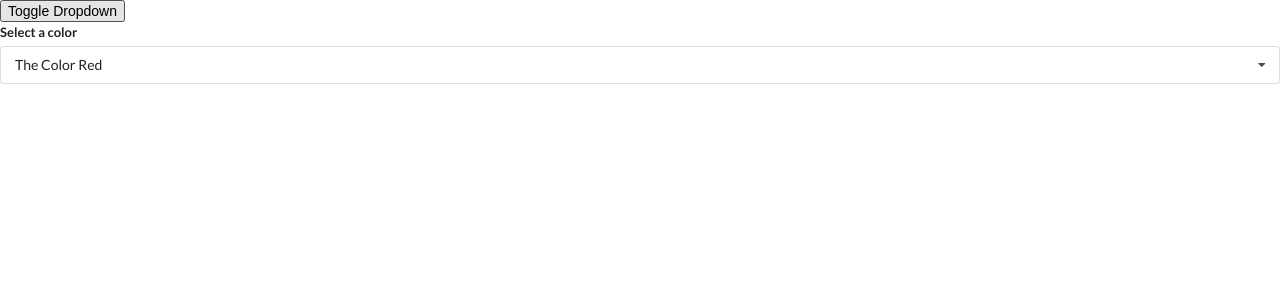
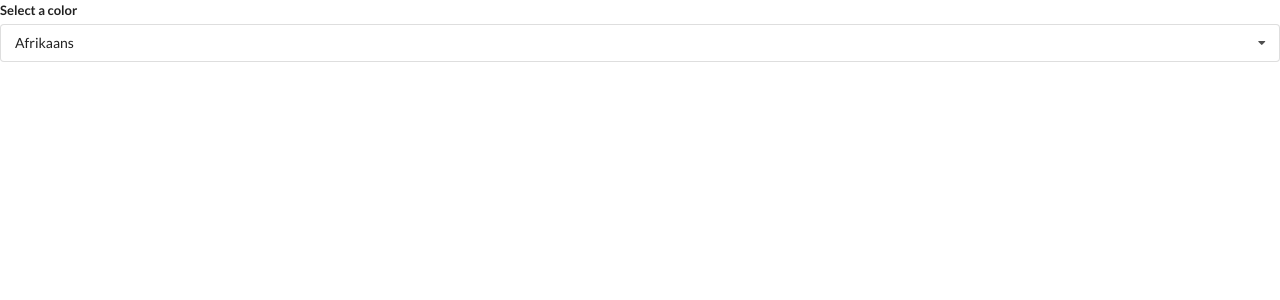
Before and after one commit to jeffchiudev/widgets-reaact-practice, a React (Create React App) app: page / in a window 1280 px wide. Shown: the top 300 px of the page. Built offline with nearby package versions, Linux system fonts and the light colour scheme.

Commit message:
add scaffolding for Translate.js

```diff
--- a/src/App.js
+++ b/src/App.js
@@ -2,6 +2,7 @@
 import Accordion from "./components/Accordion";
 import Search from "./components/Search";
 import Dropdown from "./components/Dropdown";
+import Translate from "./components/Translate";
 
 const items = [
   {
@@ -34,22 +35,23 @@
 ];
 
 export default () => {
-  const [selected, setSelected] = useState(options[0]);
-  const [showDropdown, setShowDropdown] = useState(true);
+  // const [selected, setSelected] = useState(options[0]);
+  // const [showDropdown, setShowDropdown] = useState(true);
   return (
     <div>
       {/* <Accordion items={items} /> */}
       {/* <Search /> */}
-      <button onClick={() => setShowDropdown(!showDropdown)}>
+      {/* <button onClick={() => setShowDropdown(!showDropdown)}>
         Toggle Dropdown
-      </button>
-      {showDropdown ? (
+      </button> */}
+      {/* {showDropdown ? (
         <Dropdown
           selected={selected}
           onSelectedChange={setSelected}
           options={options}
         />
-      ) : null}
+      ) : null} */}
+      <Translate />
     </div>
   );
 };
--- /dev/null
+++ b/src/components/Translate.js
@@ -0,0 +1,33 @@
+import React, { useState } from "react";
+import Dropdown from "./Dropdown";
+
+const options = [
+  {
+    label: "Afrikaans",
+    value: "af",
+  },
+  {
+    label: "Arabic",
+    value: "ar",
+  },
+  {
+    label: "Hindi",
+    value: "hi",
+  },
+];
+
+const Translate = () => {
+  const [language, setLanguage] = useState(options[0]);
+
+  return (
+    <div>
+      <Dropdown
+        selected={language}
+        onSelectedChange={setLanguage}
+        options={options}
+      />
+    </div>
+  );
+};
+
+export default Translate;
```
